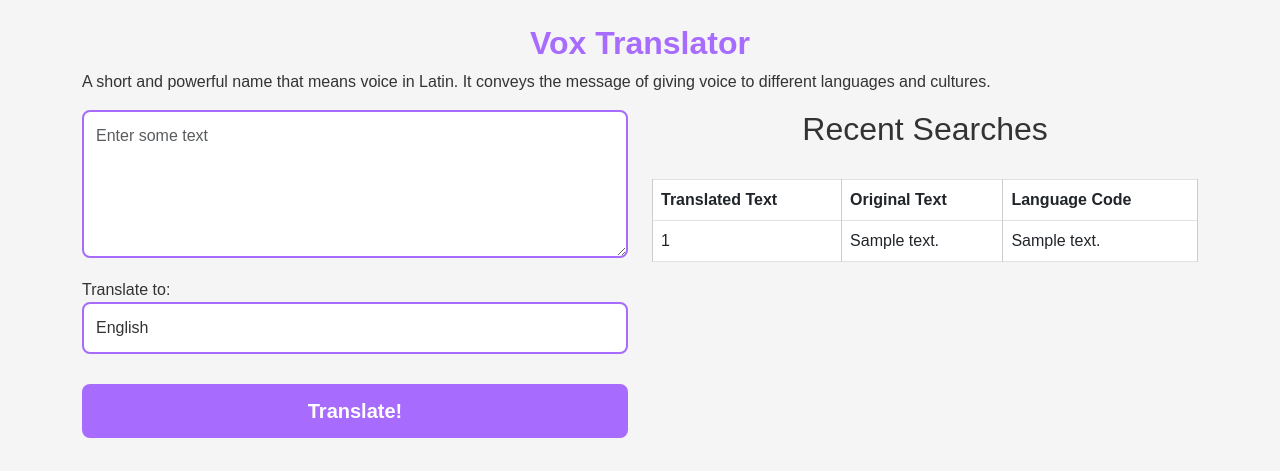
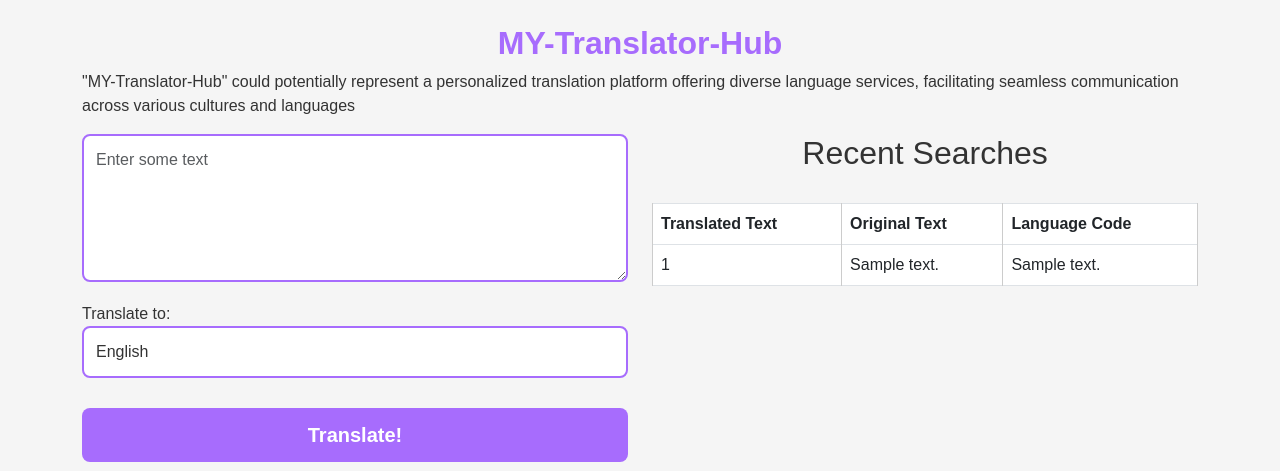
Before and after one commit to ChavanVaishu18/AITranslateHub, a Flask app: page / in a window 1280 px wide. Shown: the top 471 px of the page. Run offline with Flask 3, Linux system fonts and the light colour scheme; tables that the repository leaves empty or names only in its code hold one stand-in row (values such as "Sample post").

Commit message:
Update index.html

```diff
--- a/templates/index.html
+++ b/templates/index.html
@@ -87,8 +87,8 @@ th {
 <body>
     <div class="container mt-4">
         <div class="jumbotron">
-            <h1>Vox Translator</h1>
-            <p>A short and powerful name that means voice in Latin. It conveys the message of giving voice to different languages and cultures.</p>
+            <h1>MY-Translator-Hub</h1>
+            <p>"MY-Translator-Hub" could potentially represent a personalized translation platform offering diverse language services, facilitating seamless communication across various cultures and languages</p>
 
             <div class="row">
                 <div class="col-md-6">
```
